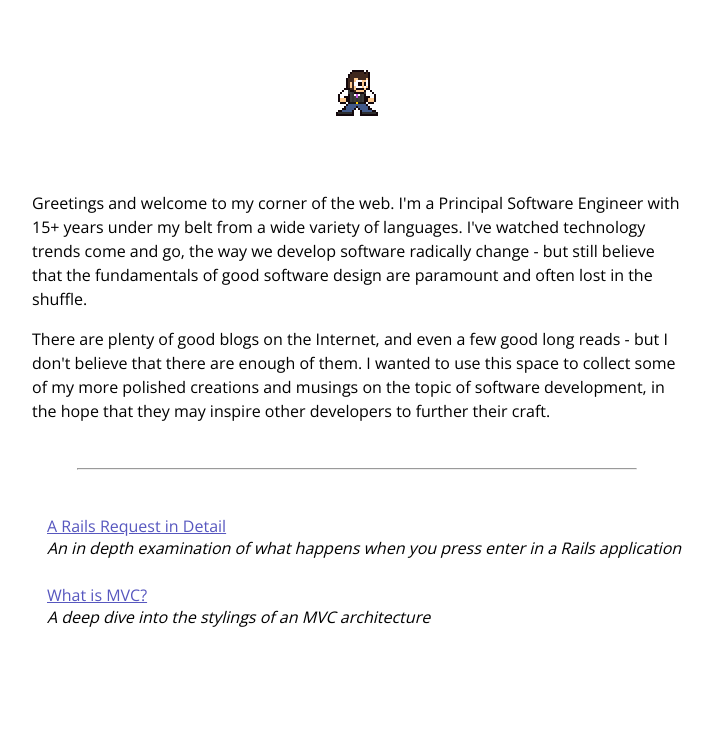
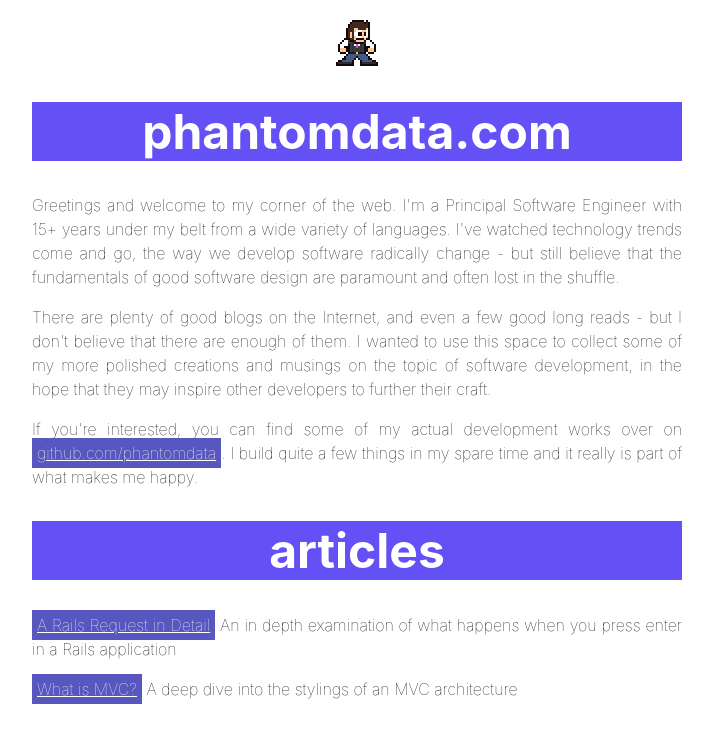
Before and after one commit to phantomdata/phantomdata.github.io, a Jekyll site: the page built from index.html, in a window 1280 px wide. Shown: the top 743 px of the page, without its empty margins (283-996 px from the left). Built offline with Jekyll 4.4.1, drawn with Linux system fonts in a browser that asks for light colours.

Commit message:
Tweaking layout and design

```diff
--- a/_layouts/default.html
+++ b/_layouts/default.html
@@ -19,7 +19,9 @@
 
   <body>
     <header>
-      <img src="/assets/phantomdata_m.png" alt="phantomdata's profile image"/>
+      <a href="/" class="image-link">
+        <img src="/assets/phantomdata_m.png" alt="phantomdata's profile image"/>
+      </a>
     </header>
     <div class="content-container">
       <div class="page-content">
--- a/_sass/_base.scss
+++ b/_sass/_base.scss
@@ -1,83 +1,82 @@
 body {
-  font-family: "Open Sans";
+  font-family: -apple-system, BlinkMacSystemFont, "Segoe UI", Roboto, Helvetica, Arial, sans-serif, "Apple Color Emoji", "Segoe UI Emoji", "Segoe UI Symbol";
   margin: 0px;
   padding: 0px;
 }
 
 a,a:visited {
-  color: #5757BF;
+  background-color: #5757BF;
+  color: white;
+  padding: 5px;
+}
+a:hover {
+  background-color: #6351f5;
 }
 
-header {
-
-  padding: 15px;
-  margin-bottom: 55px;
-  margin-top:55px;
-  text-align:center;
-
-  h1 {
-    font-size: 3em;
-    font-weight:800;
-  }
-  a,a:visited {
-    color: #DCDCDC;
-    text-decoration: none;
-  }
-
-}
-
-h1 {
-  font-size: 2em;
-}
 
 h2 {
   color: #464545;
   font-size: 1.3em;
 }
 
+header {
+  text-align: center;
+  margin-top: 20px;
+}
+
 hr {
   margin: 45px;
 }
 
-p {
-  font: 1em 'Open Sans', sans-serif;
+p, li {
+  font-weight: 100;
   line-height: 1.5em;
+  text-align: justify;
 }
 
 article {
+  h1 {
+    background-color: #5757BF;
+    color: white;
+    padding: 10px 0 10px 5px;
+    text-align: center;
+  }
+
+  h1.title {
+    background-color: white;
+    color: black;
+    font-size: 2em;
+  }
+
+  h2 {
+    border-bottom: 10px solid #5757BF;
+  }
+
+  .header-date {
+    color: #808080;
+    font-weight: 500;
+    font-size: 24px;
+    text-align: center;
+  }
   .permalink {
     text-align: right;
   }
 }
 
-.articles-list {
-  padding-left: 15px;
-  list-style-type: none;
+.index-container {
+  h1 {
+    font-size: 48px;
+    background-color: #6351f5;
+    color: white;
+    text-align: center;
+  }
 }
-  .articles-list li {
-    margin-bottom: 25px;
-  }
-  .articles-list .date {
-    color: #464545;
-    font-weight: bolder;
-  }
-  .articles-list .summary {
-    font-style: italic;
-  }
-
-
 
 .content-container {
-margin: auto;
+  margin: auto;
   max-width: 650px;
-
 }
 
-.muted {
-  color: #969595;
-  font-size:0.75em;
+a.image-link {
+  background-color: white;
 }
-
-.signature {
-  text-align: right;
-}
--- a/index.html
+++ b/index.html
@@ -1,18 +1,17 @@
 ---
 layout: default
 ---
+<div class="index-container">
+  <h1>phantomdata.com</h1>
+  <p>Greetings and welcome to my corner of the web.  I'm a Principal Software Engineer with 15+ years under my belt from a wide variety of languages.  I've watched technology trends come and go, the way we develop software radically change - but still believe that the fundamentals of good software design are paramount and often lost in the shuffle.</p>
 
-<p>Greetings and welcome to my corner of the web.  I'm a Principal Software Engineer with 15+ years under my belt from a wide variety of languages.  I've watched technology trends come and go, the way we develop software radically change - but still believe that the fundamentals of good software design are paramount and often lost in the shuffle.</p>
+  <p>There are plenty of good blogs on the Internet, and even a few good long reads - but I don't believe that there are enough of them.  I wanted to use this space to collect some of my more polished creations and musings on the topic of software development, in the hope that they may inspire other developers to further their craft.</p>
+  <p>If you're interested, you can find some of my actual development works over on <a href="https://github.com/phantomdata">github.com/phantomdata</a>.  I build quite a few things in my spare time and it really is part of what makes me happy.</p>
 
-<p>There are plenty of good blogs on the Internet, and even a few good long reads - but I don't believe that there are enough of them.  I wanted to use this space to collect some of my more polished creations and musings on the topic of software development, in the hope that they may inspire other developers to further their craft.</p>
-
-<hr/>
-
-<ul class="articles-list">
-  {% for post in site.posts %}
-  <li>
-    <a href="{{ post.url }}">{{ post.title }}</a>
-    <div class="summary">{{ post.summary }}</div>
-  </li>
-  {% endfor %}
-</ul>
+  <h1>articles</h1>
+  <div class="articles-index">
+    {% for post in site.posts %}
+      <p><a href="{{ post.url }}">{{ post.title }}</a> {{ post.summary }}</p>
+    {% endfor %}
+  </div>
+</div>
```
Also changed, not shown: _layouts/post.html (+9 -5 lines).
